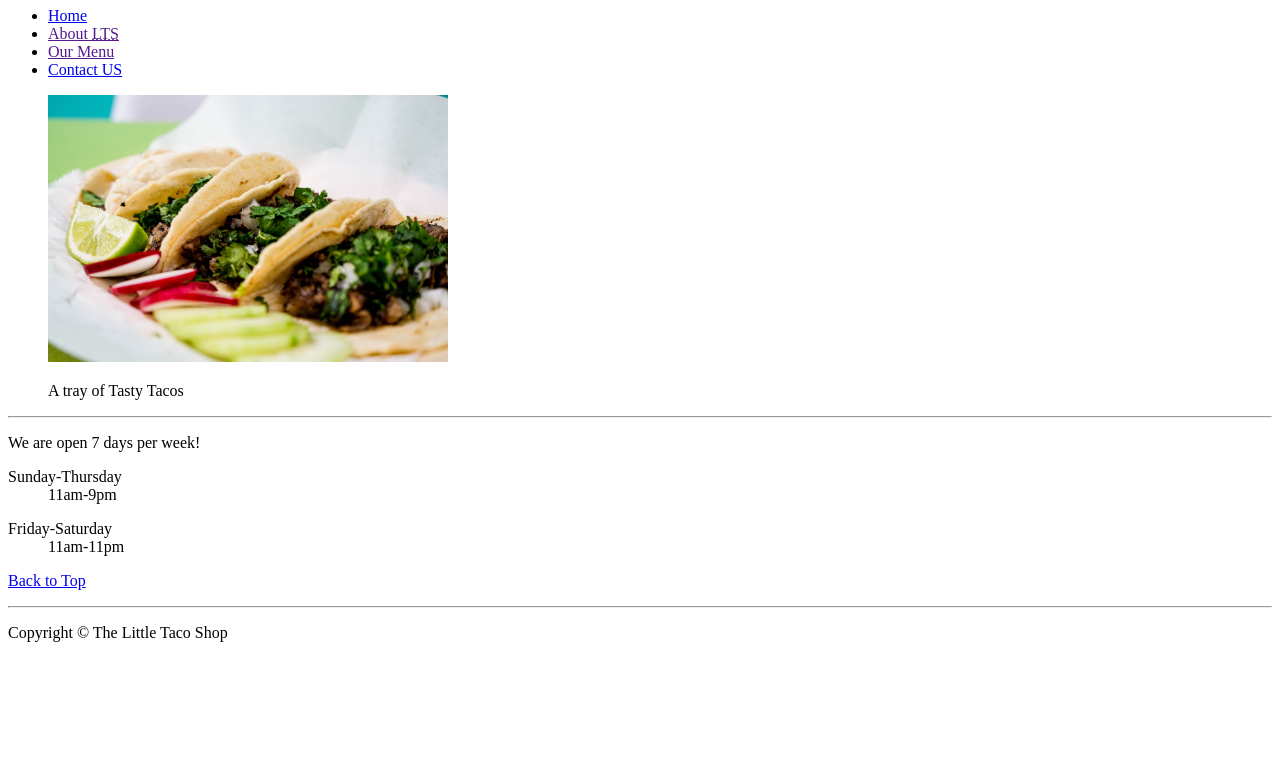
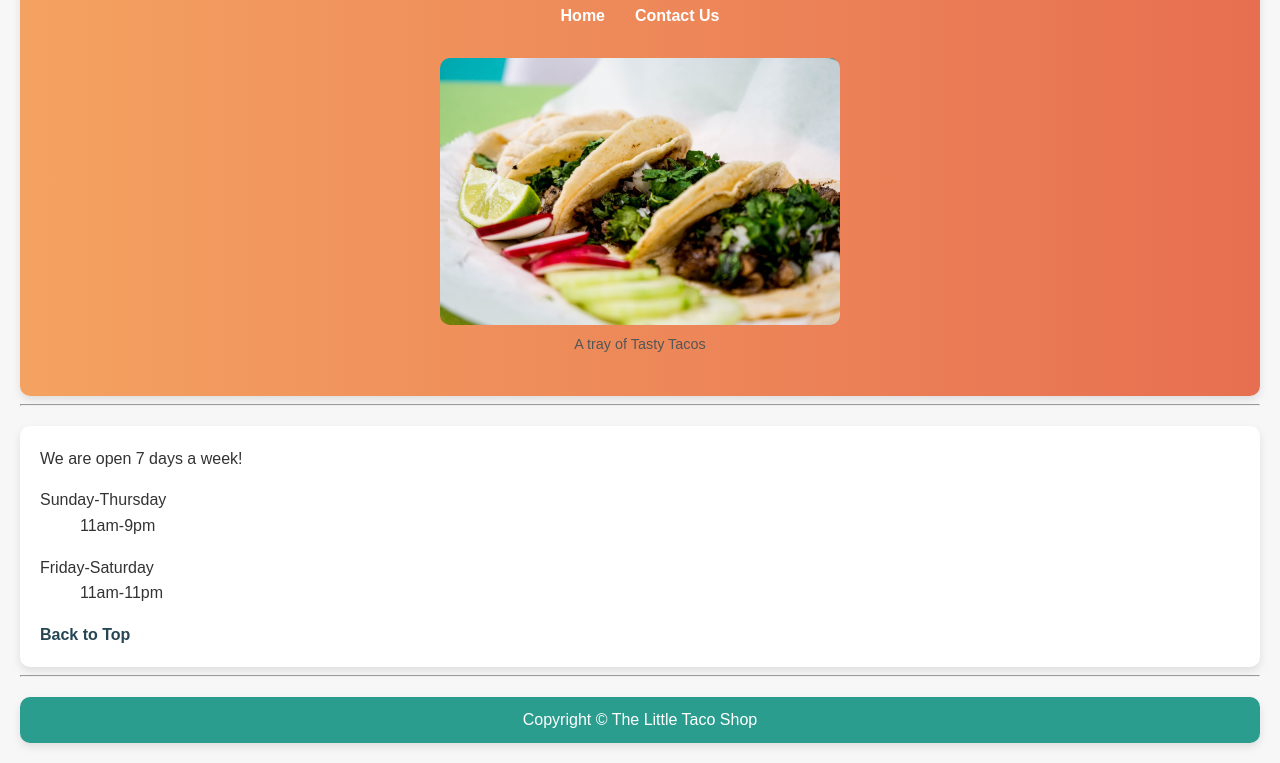
Before and after one commit to King-Manoj/Little-Taco-Shop, a plain HTML site: page taco_hours.html in a window 1280 px wide. Shown: the part 73-836 px from the top of the page. Before the commit the page ends 800 px from the top, so only its background shows below. Drawn offline with Linux system fonts and the light colour scheme.

Commit message:
taco_hours.html

```diff
--- a/taco_hours.html
+++ b/taco_hours.html
@@ -3,8 +3,9 @@
     <head>
         <meta charset="UTF-8">
         <meta name="Author" name="Manoj">
-        <meta name="description" name="Store Hours for the Little Toco Shop ">
-        <title>Tacos hours</title>
+        <meta name="description" content="Store Hours for the Little Taco Shop">
+        <title>Hours - Little Taco Shop</title>
+        <link rel="stylesheet" href="styles.css">
     </head>
     <body>
         <header>
@@ -12,25 +13,27 @@
             <nav>
                 <ul>
                     <li><a href="taco_home.html">Home</a></li>
-                <li><a href="">About <abbr title="Little Taco Shop"> LTS</abbr></a></li>
-                <li><a href="">Our Menu</a></li>
-                <li><a href="taco_contact.html">Contact US</a></li>
+                    <li><a href="taco_contact.html">Contact Us</a></li>
                 </ul>
             </nav>
             <figure>
-            <img src="tacos_tray_400x267.png" alt="Taco image 3"width="400" height="267" title="We love tray of Tacos">
+                <img src="tacos_tray_400x267.png" alt="Taco image" width="400" height="267" title="We love tray of Tacos">
                 <figcaption>
                     <p>A tray of Tasty Tacos</p>
                 </figcaption>
-
             </figure>
-
         </header>
         <hr>
-        <main>
-            <p>We are open 7 days per week!</p>
-            <dl>Sunday-Thursday <dd>11am-9pm</dd></dl>
-            <dl>Friday-Saturday <dd>11am-11pm</dd></dl>
+        <main class="hours-main">
+            <p>We are open 7 days a week!</p>
+            <dl>
+                <dt>Sunday-Thursday</dt>
+                <dd>11am-9pm</dd>
+            </dl>
+            <dl>
+                <dt>Friday-Saturday</dt>
+                <dd>11am-11pm</dd>
+            </dl>
             <p><a href="#">Back to Top</a></p>
         </main>
         <hr>
```
Lines whose indentation alone changed are shown as unchanged.
